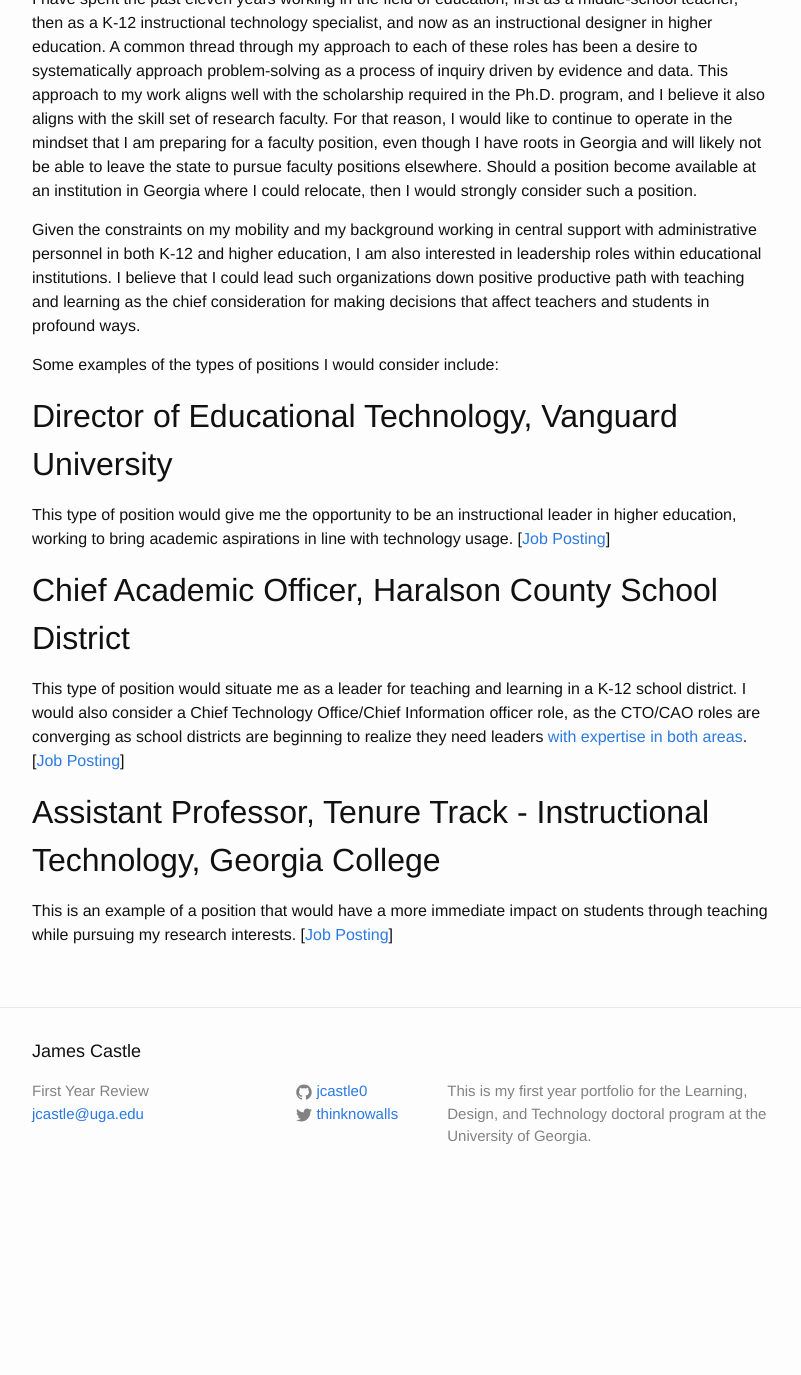
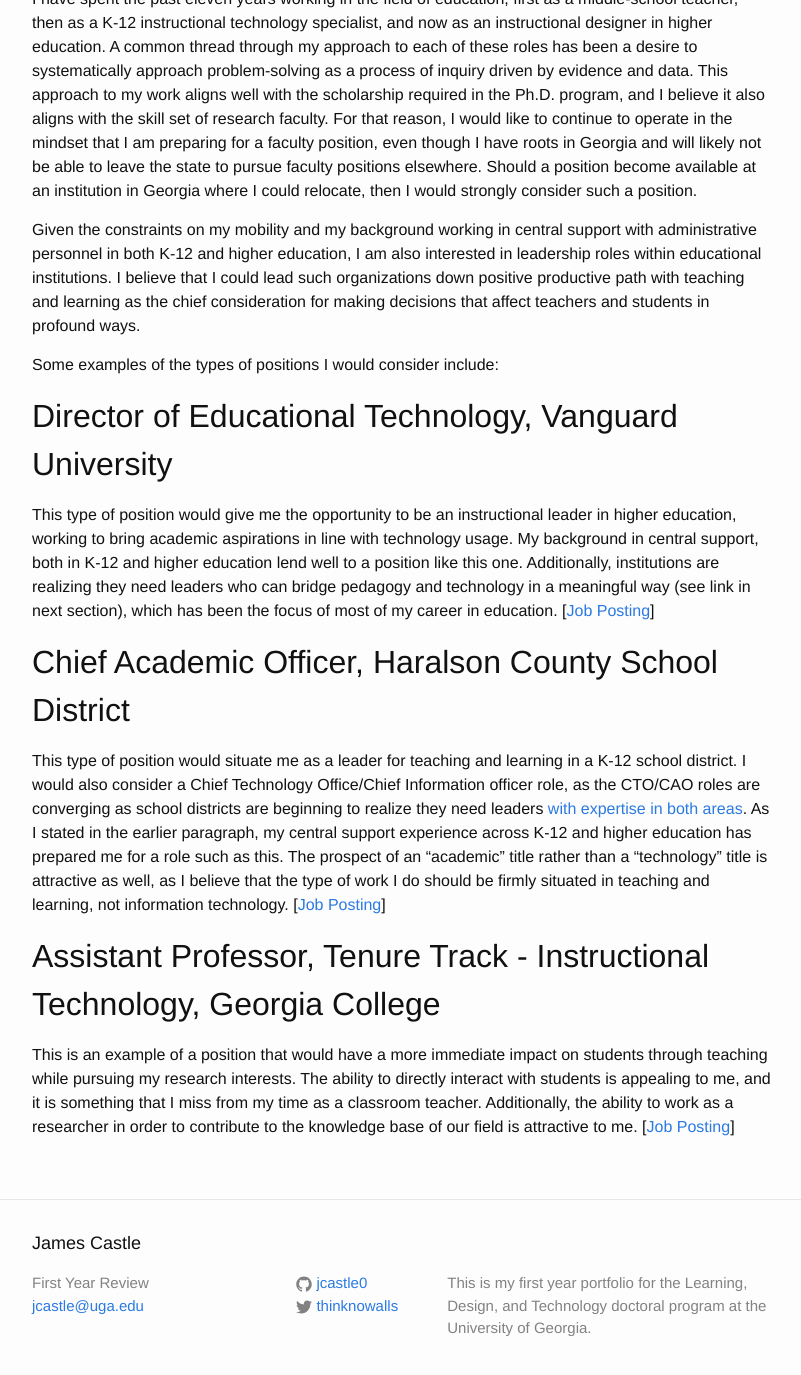
Before and after one commit to jcastle0/ldtportfolio, a Jekyll site: the page built from career.md, in a window 1280 px wide and 1400 px high, scrolled down 289 px. Shown: the top 1375 px of the window, without its empty margins (238-1039 px from the left). Built offline with Jekyll 4.4.1, drawn with Linux system fonts in a browser that asks for light colours; before the commit the page ends 1497 px from its top, so only the background shows below that.

Commit message:
Update career.md

```diff
--- a/career.md
+++ b/career.md
@@ -10,10 +10,10 @@
 Some examples of the types of positions I would consider include:
 
 ## Director of Educational Technology, Vanguard University
-This type of position would give me the opportunity to be an instructional leader in higher education, working to bring academic aspirations in line with technology usage. [[Job Posting](https://drive.google.com/open?id=0BzGBrRPyWKaxc0d6bVBZd29FNE0)]
+This type of position would give me the opportunity to be an instructional leader in higher education, working to bring academic aspirations in line with technology usage. My background in central support, both in K-12 and higher education lend well to a position like this one. Additionally, institutions are realizing they need leaders who can bridge pedagogy and technology in a meaningful way (see link in next section), which has been the focus of most of my career in education. [[Job Posting](https://drive.google.com/open?id=0BzGBrRPyWKaxc0d6bVBZd29FNE0)]
 
 ## Chief Academic Officer, Haralson County School District
-This type of position would situate me as a leader for teaching and learning in a K-12 school district. I would also consider a Chief Technology Office/Chief Information officer role, as the CTO/CAO roles are converging as school districts are beginning to realize they need leaders [with expertise in both areas](http://www.edweek.org/ew/articles/2013/10/02/06el-cto-side.h33.html). [[Job Posting](https://drive.google.com/open?id=0BzGBrRPyWKaxMkN3NU0yXzhfVzg)]
+This type of position would situate me as a leader for teaching and learning in a K-12 school district. I would also consider a Chief Technology Office/Chief Information officer role, as the CTO/CAO roles are converging as school districts are beginning to realize they need leaders [with expertise in both areas](http://www.edweek.org/ew/articles/2013/10/02/06el-cto-side.h33.html). As I stated in the earlier paragraph, my central support experience across K-12 and higher education has prepared me for a role such as this. The prospect of an "academic" title rather than a "technology" title is attractive as well, as I believe that the type of work I do should be firmly situated in teaching and learning, not information technology. [[Job Posting](https://drive.google.com/open?id=0BzGBrRPyWKaxMkN3NU0yXzhfVzg)]
 
 ## Assistant Professor, Tenure Track - Instructional Technology, Georgia College
-This is an example of a position that would have a more immediate impact on students through teaching while pursuing my research interests. [[Job Posting](https://drive.google.com/open?id=0BzGBrRPyWKaxQ3pJRHVTODJVTmM)]
+This is an example of a position that would have a more immediate impact on students through teaching while pursuing my research interests. The ability to directly interact with students is appealing to me, and it is something that I miss from my time as a classroom teacher. Additionally, the ability to work as a researcher in order to contribute to the knowledge base of our field is attractive to me. [[Job Posting](https://drive.google.com/open?id=0BzGBrRPyWKaxQ3pJRHVTODJVTmM)]
```
